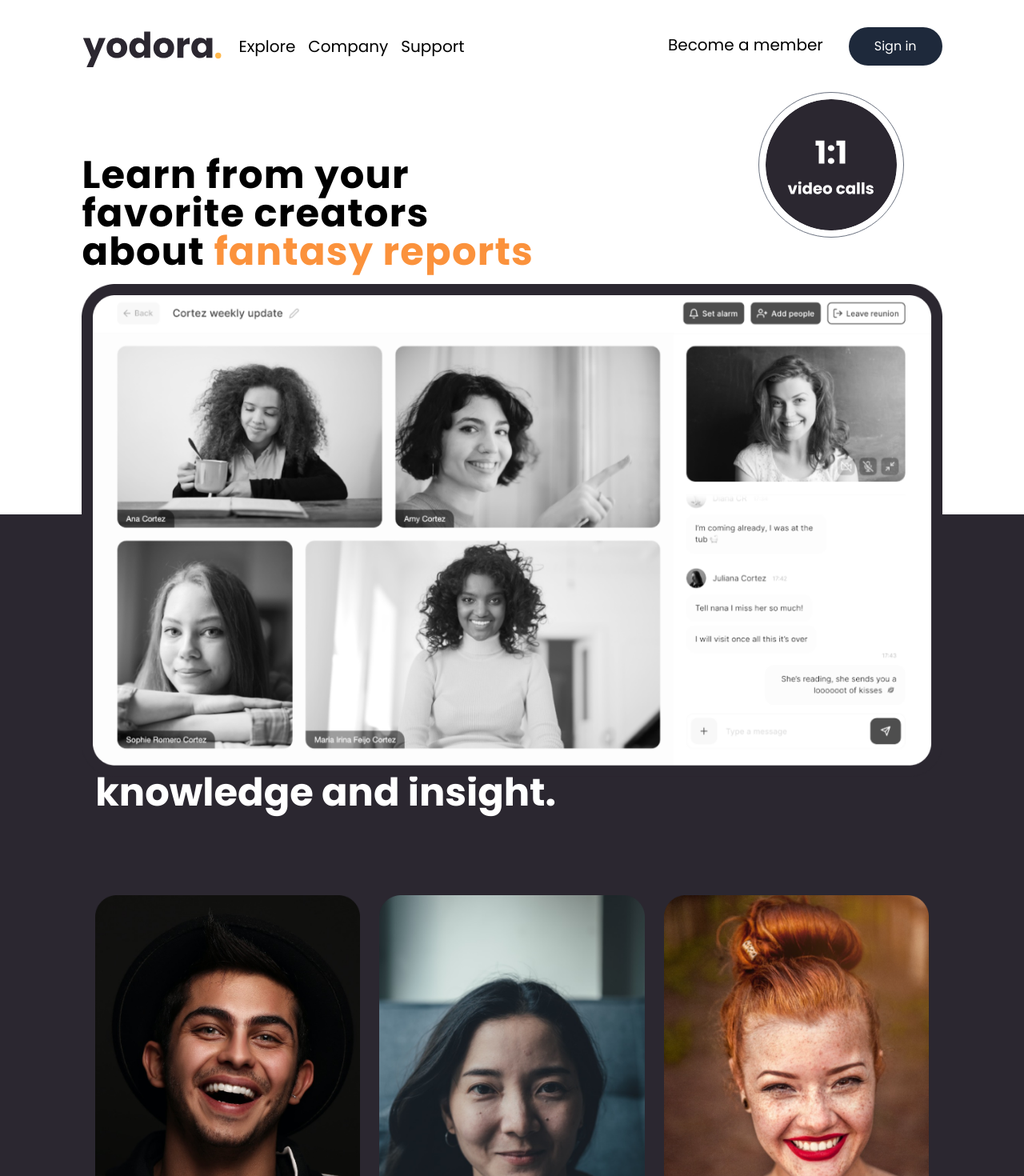
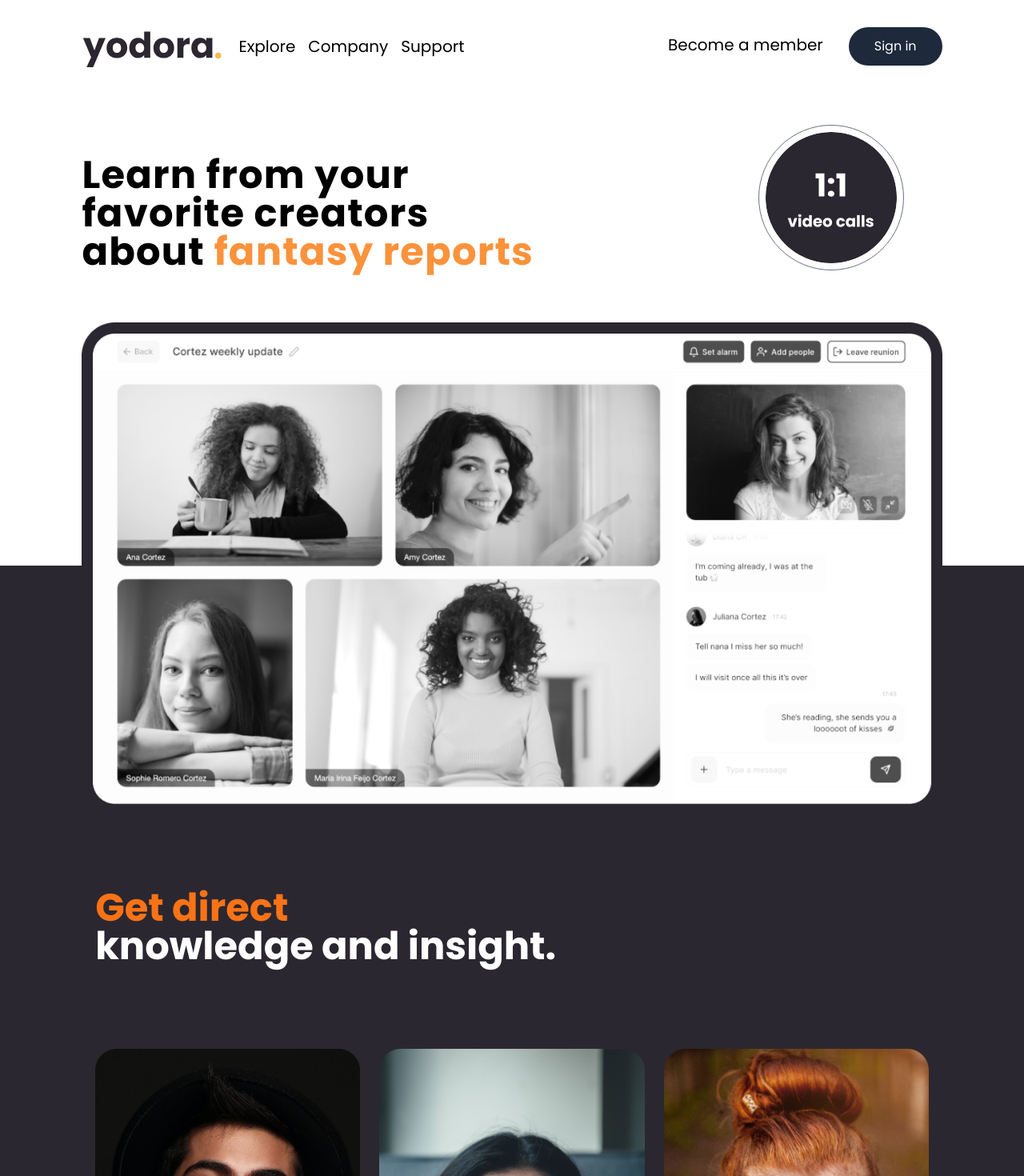
Before and after one commit to sazzadurrahmaan/Yodora-with-react, a React (Vite) app: page / in a window 1280 px wide. Shown: the top 1470 px of the page at 80% size. Built offline with nearby package versions, Linux system fonts and the light colour scheme.

Commit message:
fixed some silly mistake

```diff
--- a/src/components/Hero/Hero.jsx
+++ b/src/components/Hero/Hero.jsx
@@ -11,8 +11,8 @@ const Hero = () => {
     return (
         <div >
             <Header></Header>
-            <section id="hero"  className='relative pb-24  md:pb-64'>
-                <div className=" flex justify-between">
+            <section id="hero"  className='relative pb-24  md:pb-80'>
+                <div className=" flex justify-between items-center">
                     <div className="hero-text">
                         <h1 className=" md:mt-20 text-2xl md:text-4xl lg:text-5xl font-semibold tracking-wide mb-10">
                             Learn from your<br />
@@ -25,7 +25,7 @@ const Hero = () => {
                             src={circleImage} alt="" />
                     </div>
                 </div>
-                <div id="floating-image" className='md:absolute md:top-60 absolute top-50'>
+                <div id="floating-image" className='md:absolute md:top-72 absolute top-50'>
                     <img src={floatingImage} alt="" />
                 </div>
             </section>
--- a/src/components/Team/Team.jsx
+++ b/src/components/Team/Team.jsx
@@ -10,7 +10,7 @@ const Team = () => {
     return (
         <section className='bg-custom-color md:pb-10 p-5' id="team">
             <div id="team-text" >
-                <h1 className='mt-28 md:mt-64 md:mt-40 md:text-4xl lg:text-5xl font-poppins text-3xl  font-semibold  text-white'><span className='text-orange-500 '>Get direct</span><br />
+                <h1 className='mt-28 md:mt-96 md:mt-40 md:text-4xl lg:text-5xl font-poppins text-3xl  font-semibold  text-white'><span className='text-orange-500 '>Get direct</span><br />
                     knowledge and  insight.
                 </h1>
             </div>
```
